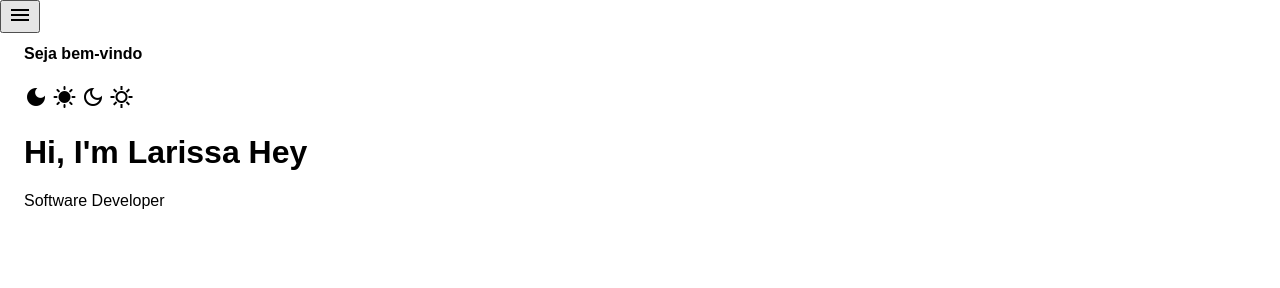
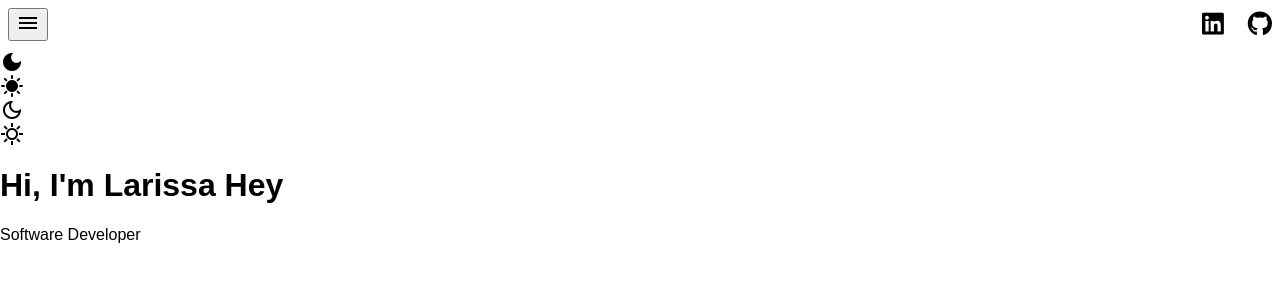
Before and after one commit to heylarissa/formActionPUCPR, a plain HTML site: page index.html in a window 1280 px wide. Drawn offline with nearby package versions, Linux system fonts and the light colour scheme.

Commit message:
adicionando redes sociais

```diff
--- /dev/null
+++ b/css/header.css
@@ -0,0 +1,20 @@
+#header {
+    background-color: white;
+    width: 100%;
+    display: flex;
+    gap: 30px;
+    width: 100%;
+    justify-content: space-between;
+    align-items: center;
+
+}
+
+.social-media {
+display: flex;
+width: 70px;
+font-size: 20px;
+justify-content: space-between;
+}
+#menubtn {
+    z-index: 2;
+}
--- a/css/style.css
+++ b/css/style.css
@@ -2,14 +2,13 @@
     font-family: Arial, Helvetica, sans-serif;
 }
 
-  #main {
+#main {
     transition: margin-left .5s;
-    padding: 16px;
-  }
-
-  #menubtn {
+    margin: 0;
     position: absolute;
     left: 0px;
-    top: 0px;
-    z-index: 2;
-  }
+    top: 50px;
+    width: 100%;
+    display: flex;
+    flex-direction: column;
+}
--- a/index.html
+++ b/index.html
@@ -6,18 +6,23 @@
     <title>Home</title>
     <link rel="stylesheet" href="css/style.css">
     <link rel="stylesheet" href="css/navbar.css">
+    <link rel="stylesheet" href="css/header.css">
+
     <link href="https://fonts.googleapis.com/icon?family=Material+Icons" rel="stylesheet">
     <link rel="stylesheet"
         href="https://fonts.googleapis.com/css2?family=Material+Symbols+Outlined:opsz,wght,FILL,GRAD@48,400,0,0" />
     <script src="js/navbar.js" type="text/javascript" defer></script>
     <script src="js/header.js" type="text/javascript" defer></script>
+    <link rel="stylesheet" href="https://cdnjs.cloudflare.com/ajax/libs/font-awesome/6.0.0/css/all.min.css">
+    <link rel="icon" type="image/x-icon" href="/images/favicon.ico">
 
 </head>
 
 <body>
     <navbar-component id="sidebar"></navbar-component>
+    <header-component id="header"></header-component>
+
     <div id="main">
-        <header-component id="header"></header-component>
 
         <i class="material-icons">dark_mode</i>
         <i class="material-icons">sunny</i>
@@ -25,7 +30,6 @@
         <i class="material-symbols-outlined">sunny</i>
         <h1>Hi, I'm Larissa Hey</h1>
         <span>Software Developer</span>
-        <button id="menubtn" onclick="nav.moveNav()"><i class="material-symbols-outlined">menu</i></button>
     </div>
 </body>
 
--- a/js/header.js
+++ b/js/header.js
@@ -6,10 +6,16 @@ class Header extends HTMLElement {
 
     connectedCallback() {
         this.innerHTML = `
-        <div>
-            <h4>Seja bem-vindo</h4>
+        <div id="header">
+            <button id="menubtn" onclick="nav.moveNav()"><i class="material-symbols-outlined">menu</i></button>
+            <div class="social-media">
+            <a href="https://www.linkedin.com/in/larissa-hey-061b7116a/">
+                <i class="fa-brands fa-linkedin" style="color:black; font-size:25px"></i></a>
+
+            <a href="https://github.com/heylarissa"><i class="fa-brands fa-github" style="color:black; font-size:25px"></i></a>
         </div>
-    `;
+        </div>
+        `;
     }
 };
 customElements.define('header-component', Header);
--- a/js/navbar.js
+++ b/js/navbar.js
@@ -9,7 +9,7 @@ class Navbar extends HTMLElement {
         this.innerHTML = `
         <div class="sidebar">
             <a href="./index.html"><i class="material-symbols-outlined">home</i>Home</a>
-            <a href="./about.html">About</a>
+            <a href="./about.html"><i class="material-symbols-outlined">location_away</i>About</a>
             <a href="./form.html"><i class="material-symbols-outlined">contact_page</i>Contact</a>
         </div>
     `;
@@ -18,10 +18,14 @@ class Navbar extends HTMLElement {
     openNav() {
         document.getElementById("sidebar").style.width = "250px";
         document.getElementById("main").style.marginLeft = "250px";
+        document.getElementById("main").style.width = "calc(100% - 250px)";
+
     }
     closeNav() {
         document.getElementById("sidebar").style.width = "0";
         document.getElementById("main").style.marginLeft = "0";
+        document.getElementById("main").style.width = "100%";
+
     }
     moveNav() {
         this.open = !this.open;
```
